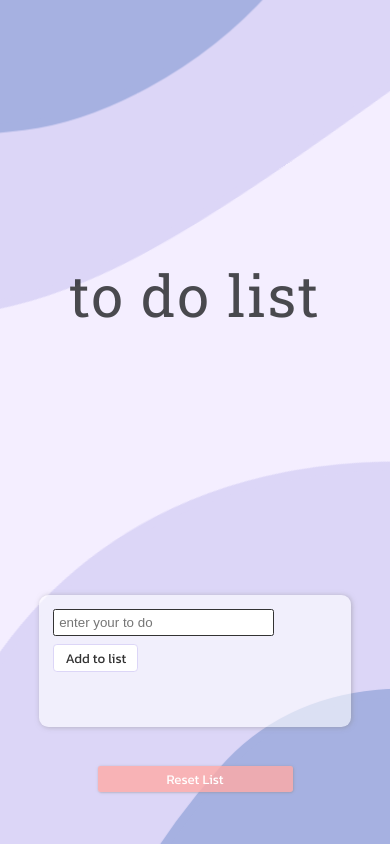
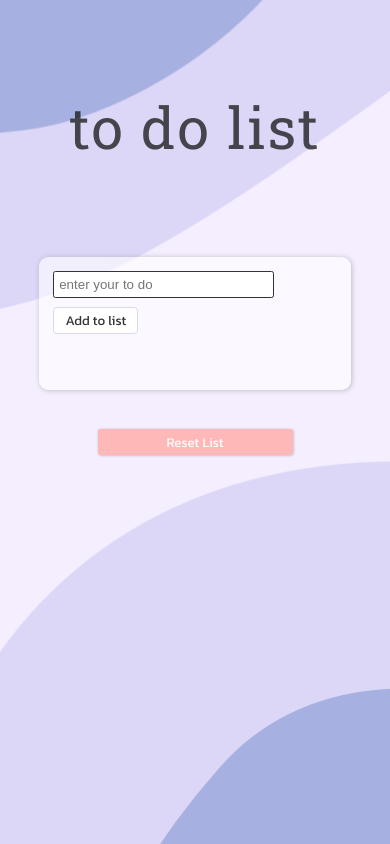
Before and after one commit to alex-reason/to-do-list, a plain HTML site: page index.html in a window 390 px wide. Drawn offline with Linux system fonts and the light colour scheme.

Commit message:
Update styles.css

```diff
--- a/styles.css
+++ b/styles.css
@@ -242,6 +242,7 @@ svg {
 }
 
 @media only screen and (max-width: 600px) {
+
     #reset-button {
         width: 50%;
     }
@@ -251,5 +252,14 @@ svg {
     width: 3rem;
     height: 3rem;
     cursor: pointer;
+    }
+
+   .container-title {
+    height: 30vh;
+    z-index: 1;
+    display: flex;
+    flex-direction: column;
+    justify-content: center;
+    }
+
 }
-}
```
